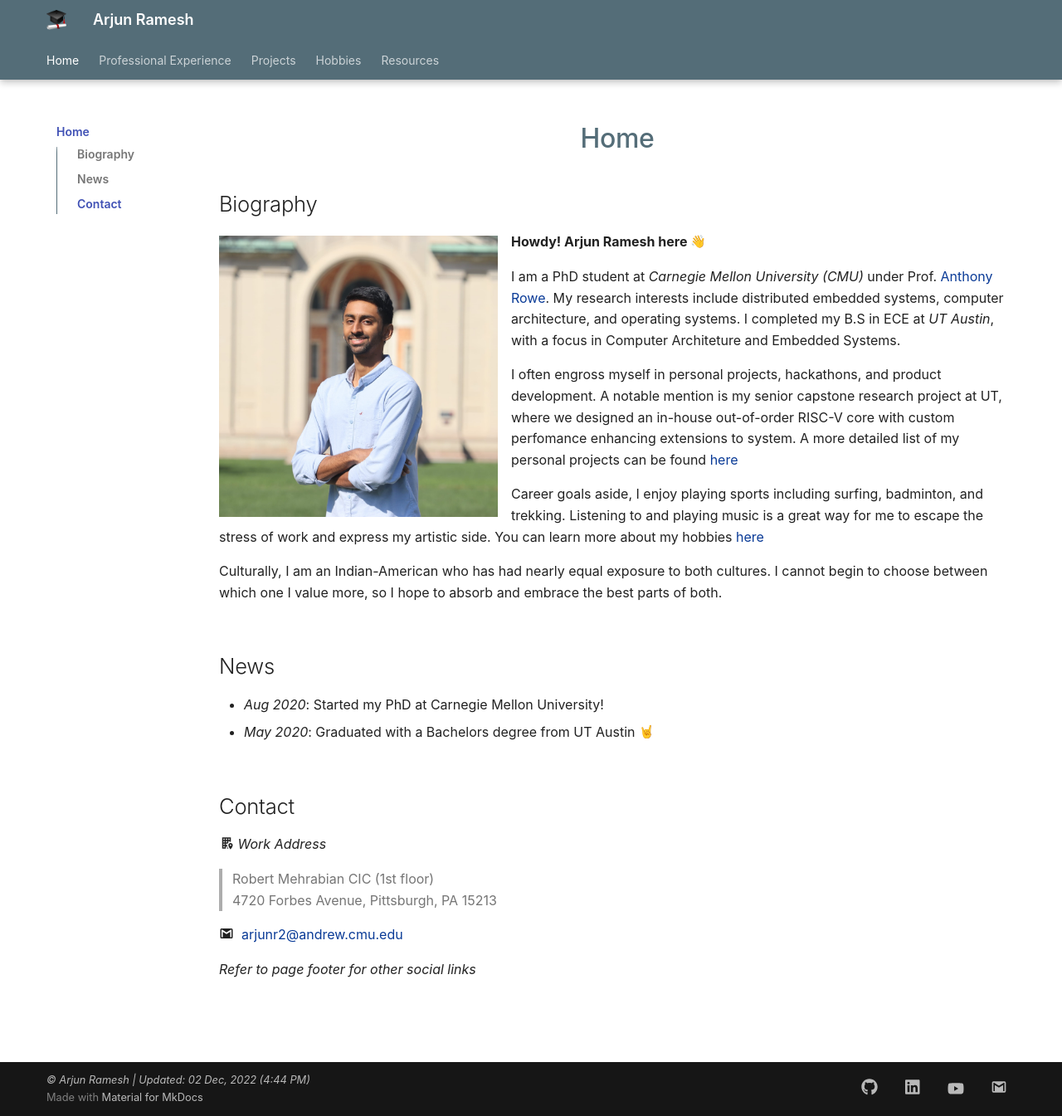
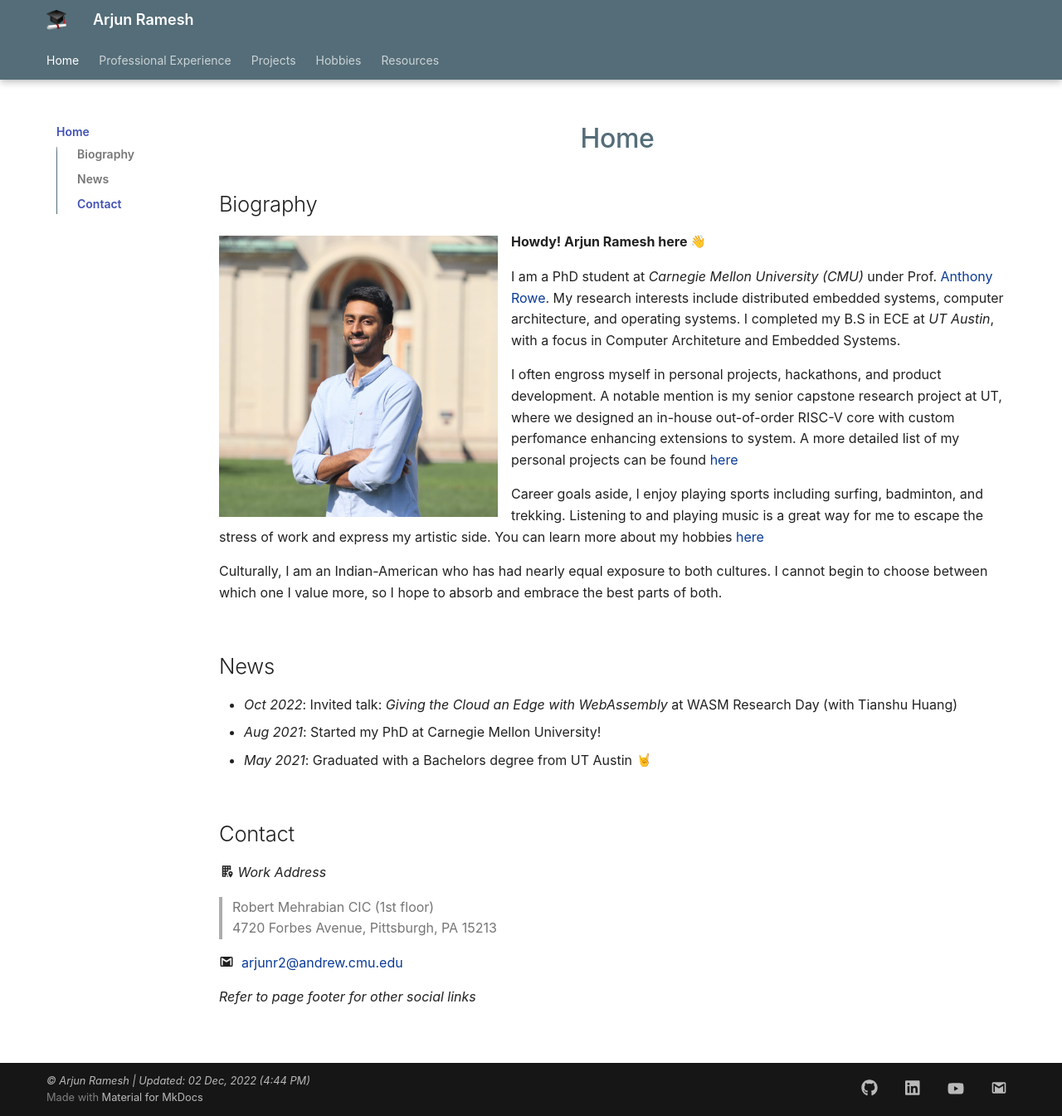
Before and after one commit to arjunr2/personal-website, an MkDocs documentation site: the page built from docs/index.md, in a window 1280 px wide and 1345 px high. Shown: the whole window at 83% size. Built offline with MkDocs 1.6.1 and Material for MkDocs 9.7.7, drawn with Linux system fonts in a browser that asks for light colours; emoji names are drawn with the system emoji font; some web fonts are replaced.

Commit message:
Added invited talk

```diff
--- a/docs/index.md
+++ b/docs/index.md
@@ -25,8 +25,9 @@ parts of both.
 
 <br/>
 ## News
-* *Aug 2020*: Started my PhD at Carnegie Mellon University!
-* *May 2020*: Graduated with a Bachelors degree from UT Austin :metal:
+* *Oct 2022*: Invited talk: *Giving the Cloud an Edge with WebAssembly* at WASM Research Day (with Tianshu Huang)
+* *Aug 2021*: Started my PhD at Carnegie Mellon University!
+* *May 2021*: Graduated with a Bachelors degree from UT Austin :metal:
 
 <br/>
 ## Contact
```
Also changed, not shown: README.md (added, +12 -0 lines).
